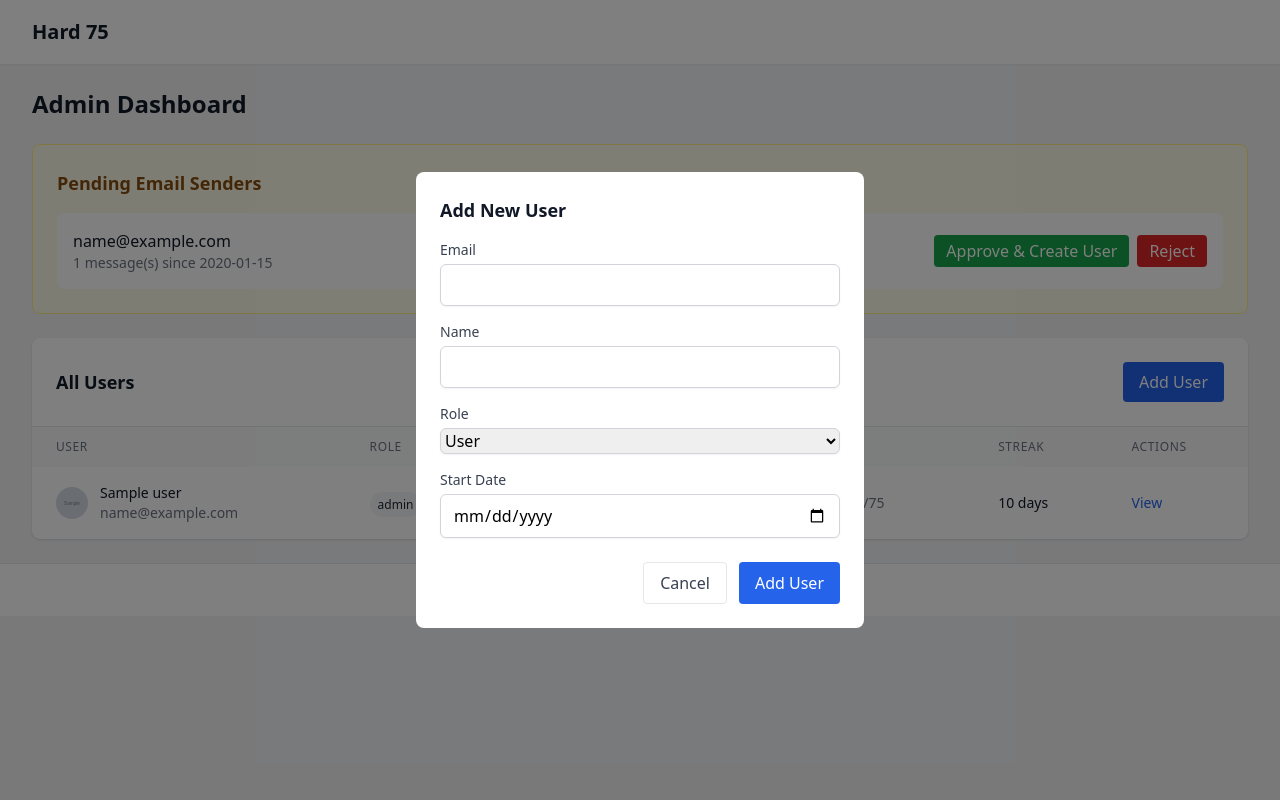
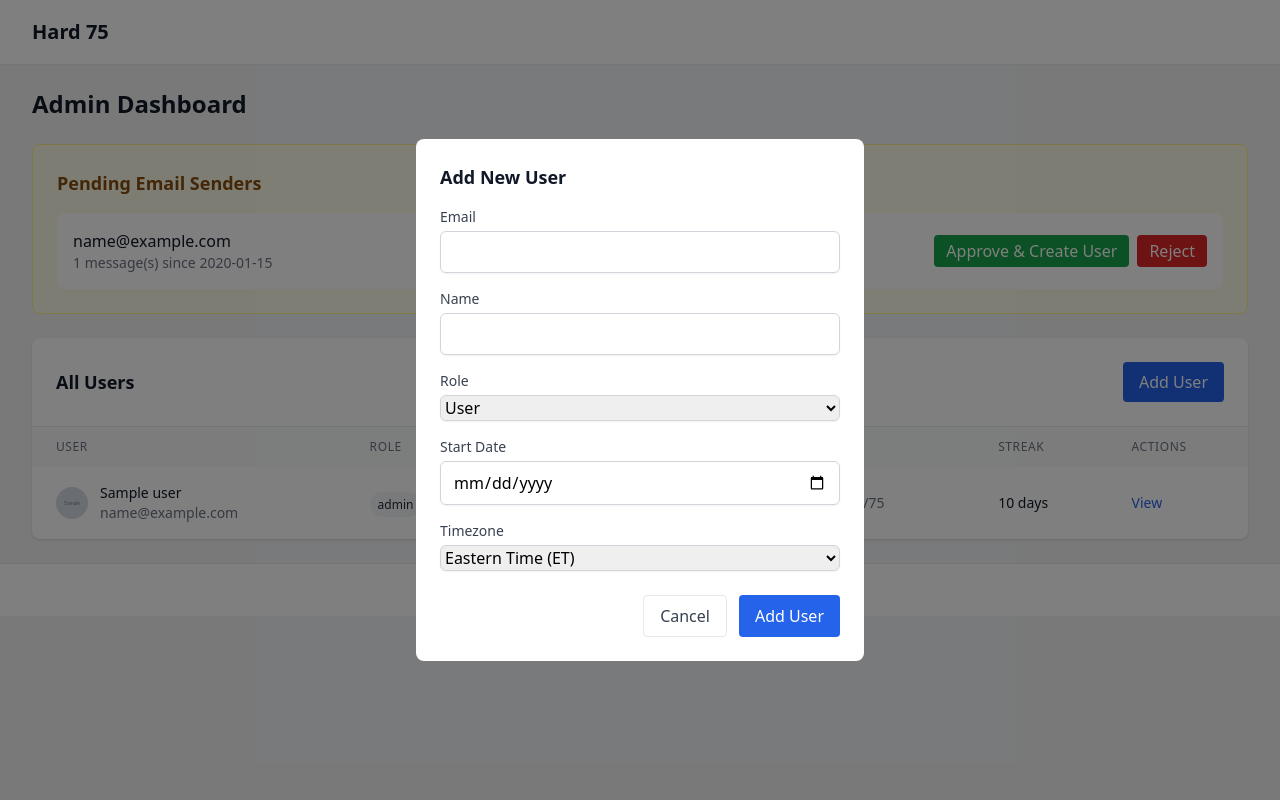
Before and after one commit to soma181975/hard75, a FastAPI app: template src/templates/pages/admin.html in a window 1280 px wide, after a click on "Add User". Run offline with FastAPI, Linux system fonts and the light colour scheme; the template is opened without the code that fills it: most values are stand-ins (such as "Sample title", 1, 10 or a date in 2020); grey boxes marked "Sample" are stand-in pictures; parts of the project's set-up code (start-up, migrations or seed data) failed here and were passed over; some libraries are stand-ins or nearby versions.

Commit message:
Add timezone support with Eastern default

```diff
--- a/scripts/init-db.sql
+++ b/scripts/init-db.sql
@@ -9,6 +9,7 @@ CREATE TABLE users (
     avatar_url TEXT,
     role VARCHAR(20) DEFAULT 'user' CHECK (role IN ('user', 'admin')),
     start_date DATE,
+    timezone VARCHAR(50) DEFAULT 'America/New_York',
     created_at TIMESTAMP WITH TIME ZONE DEFAULT NOW(),
     updated_at TIMESTAMP WITH TIME ZONE DEFAULT NOW()
 );
--- a/src/config.py
+++ b/src/config.py
@@ -50,6 +50,9 @@ class Settings(BaseSettings):
     # Agent
     agent_poll_interval_seconds: int = 300  # 5 minutes
 
+    # Timezone
+    default_timezone: str = "America/New_York"  # Eastern Time
+
     @property
     def is_development(self) -> bool:
         return self.app_env == "development"
--- a/src/templates/pages/admin.html
+++ b/src/templates/pages/admin.html
@@ -147,6 +147,18 @@
                     <input type="date" name="start_date"
                            class="mt-1 block w-full rounded-md border-gray-300 shadow-sm focus:border-blue-500 focus:ring-blue-500">
                 </div>
+                <div>
+                    <label class="block text-sm font-medium text-gray-700">Timezone</label>
+                    <select name="timezone" class="mt-1 block w-full rounded-md border-gray-300 shadow-sm focus:border-blue-500 focus:ring-blue-500">
+                        <option value="America/New_York" selected>Eastern Time (ET)</option>
+                        <option value="America/Chicago">Central Time (CT)</option>
+                        <option value="America/Denver">Mountain Time (MT)</option>
+                        <option value="America/Los_Angeles">Pacific Time (PT)</option>
+                        <option value="America/Anchorage">Alaska Time (AKT)</option>
+                        <option value="Pacific/Honolulu">Hawaii Time (HT)</option>
+                        <option value="UTC">UTC</option>
+                    </select>
+                </div>
             </div>
             <div class="mt-6 flex justify-end space-x-3">
                 <button type="button"
```
Also changed, not shown: src/api/users.py (+10 -2 lines), src/templates/pages/admin_user.html (+27 -11 lines).
